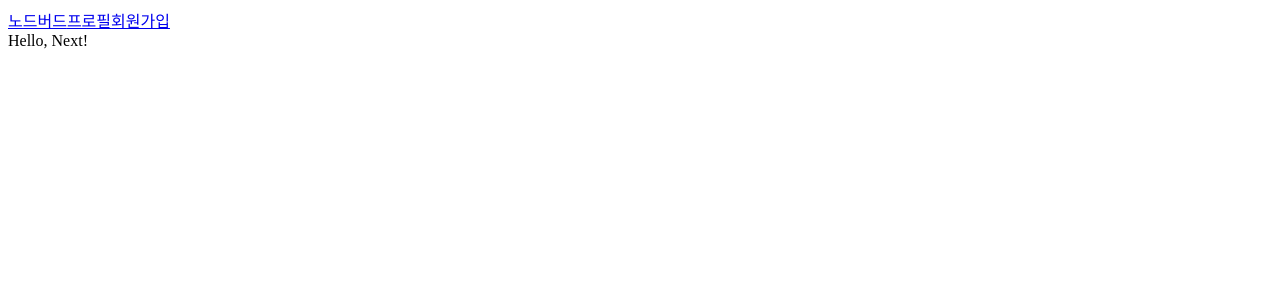
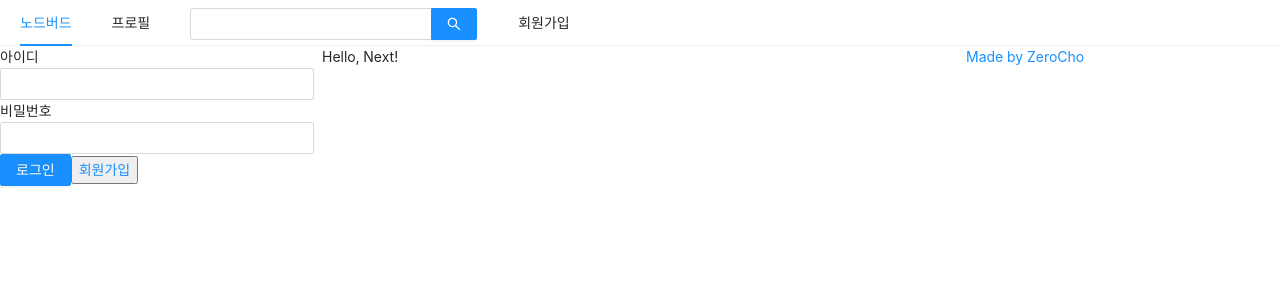
Before and after one commit to HyunSung-Na/TIL, a Next.js app in the folder JavaScript/react-nodebird-cloneCoding/prepare/front/: page / in a window 1280 px wide. Shown: the top 300 px of the page. Built offline with nearby package versions, Linux system fonts and the light colour scheme.

Commit message:
Node bird cloneCoding / 레이아웃 설정, 로그인 폼 설정

```diff
--- a/JavaScript/react-nodebird-cloneCoding/prepare/front/components/AppLayout.js
+++ b/JavaScript/react-nodebird-cloneCoding/prepare/front/components/AppLayout.js
@@ -1,17 +1,40 @@
-import React from 'react';
+import React, {useState} from 'react';
 import PropTypes from 'prop-types';
 import Link from "next/link";
-import { } from 'antd';
+import {Input, Menu, Row, Col} from 'antd';
 
-const AppLayout = ({children}) => {
+import UserProfile from '../components/UserProfile';
+import LoginForm from '../components/LoginForm';
+// eslint-disable-next-line react/prop-types
+const AppLayout = ({children: children}) => {
+    const [isLoggedIn, setIsLoggedIn] = useState(false);
     return (
         <div>
-            <div>
-                <Link href="/"><a>노드버드</a></Link>
-                <Link href="/profile"><a>프로필</a></Link>
-                <Link href="/signup"><a>회원가입</a></Link>
-            </div>
-            {children}
+            <Menu mode="horizontal">
+                <Menu.Item>
+                    <Link href="/"><a>노드버드</a></Link>
+                </Menu.Item>
+                <Menu.Item>
+                    <Link href="/profile"><a>프로필</a></Link>
+                </Menu.Item>
+                <Menu.Item>
+                    <Input.Search enterButton style={{verticalAlign: 'middle'}}/>
+                </Menu.Item>
+                <Menu.Item>
+                    <Link href="/signup"><a>회원가입</a></Link>
+                </Menu.Item>
+            </Menu>
+            <Row gutter={8}>
+                <Col xs={24} md={6} >
+                    {isLoggedIn ? <UserProfile /> : <LoginForm />}
+                </Col>
+                <Col xs={24} md={12} >
+                    {children}
+                </Col>
+                <Col xs={24} md={6} >
+                     <a href="https://www.zerocho.com" target="_blank" rel="noreferrer noopener">Made by ZeroCho</a>
+                </Col>
+            </Row>
         </div>
     )
 };
--- /dev/null
+++ b/JavaScript/react-nodebird-cloneCoding/prepare/front/components/LoginForm.js
@@ -0,0 +1,38 @@
+import {Form, Input, Button} from "antd";
+import {useCallback, useState} from "react";
+import Link from "next/link";
+import AppLayout from "./AppLayout";
+
+const LoginForm = () => {
+    const [id, setId] = useState('');
+    const [password, setPassword] = useState('');
+
+    const onChangeId = useCallback((e) => {
+        setId(e.target.value);
+    }, []);
+
+    const onChangePassword = useCallback((e) => {
+        setPassword(e.target.value);
+    }, []);
+
+    return (
+        <Form>
+            <div>
+                <label htmlFor="user-id">아이디</label>
+                <br />
+                <Input name="user-id" value={id} onChange={onChangeId} required />
+            </div>
+            <div>
+                <label htmlFor="password">비밀번호</label>
+                <br />
+                <Input name="password" value={password} onChange={onChangePassword} required />
+            </div>
+            <div>
+                <Button type="primary" htmlType="sumit" loading={false}>로그인</Button>
+                <Link href="/signup"><a><button>회원가입</button></a></Link>
+            </div>
+        </Form>
+    )
+}
+
+export default LoginForm;
--- /dev/null
+++ b/JavaScript/react-nodebird-cloneCoding/prepare/front/pages/_app.js
@@ -0,0 +1,23 @@
+import React from 'react';
+import PropTypes from 'prop-types';
+import Head from 'next/head';
+import 'antd/dist/antd.css';
+
+const NodeBird = ({ Component }) => {
+    return (
+        <>
+            <Head>
+                <meta charSet="utf-8" />
+                <title>NodeBird</title>
+            </Head>
+            <Component />
+        </>
+
+    )
+};
+
+NodeBird.propTypes = {
+    Component: PropTypes.elementType.isRequired,
+}
+
+export default NodeBird;
```
Also changed, not shown: JavaScript/react-nodebird-cloneCoding/prepare/front/pages/profile.js (+9 -3 lines), JavaScript/react-nodebird-cloneCoding/prepare/front/pages/signup.js (+10 -3 lines), JavaScript/react-nodebird-cloneCoding/prepare/front/components/UserProfile.js (added), 1 other file (tests, documents, lock files or other folders).
